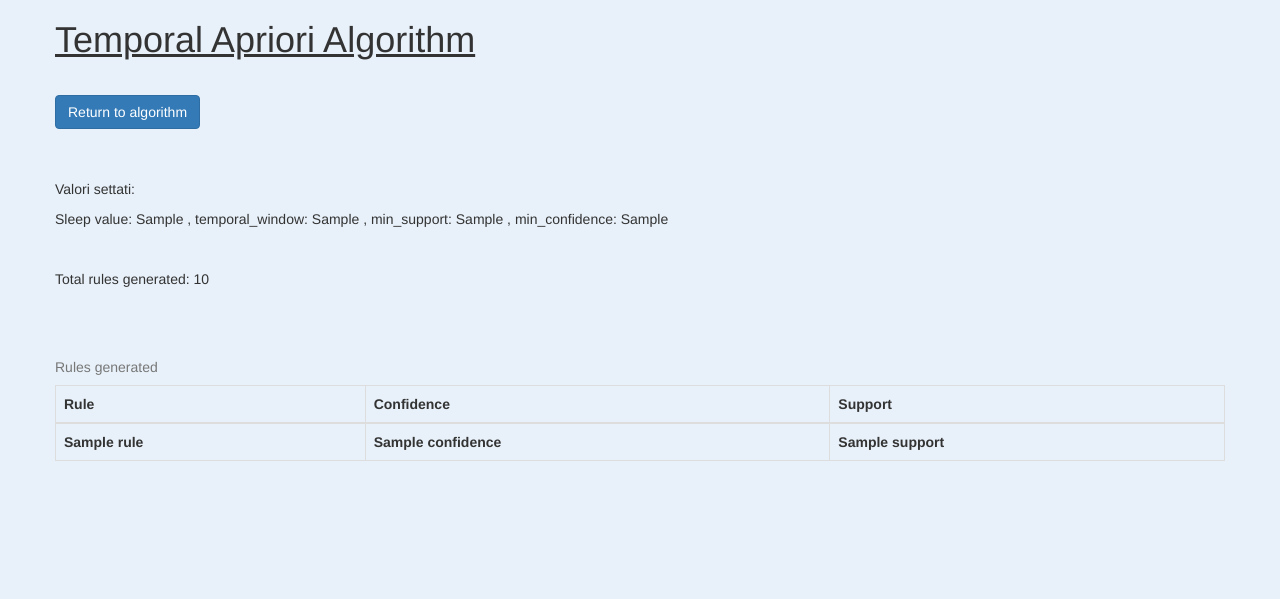
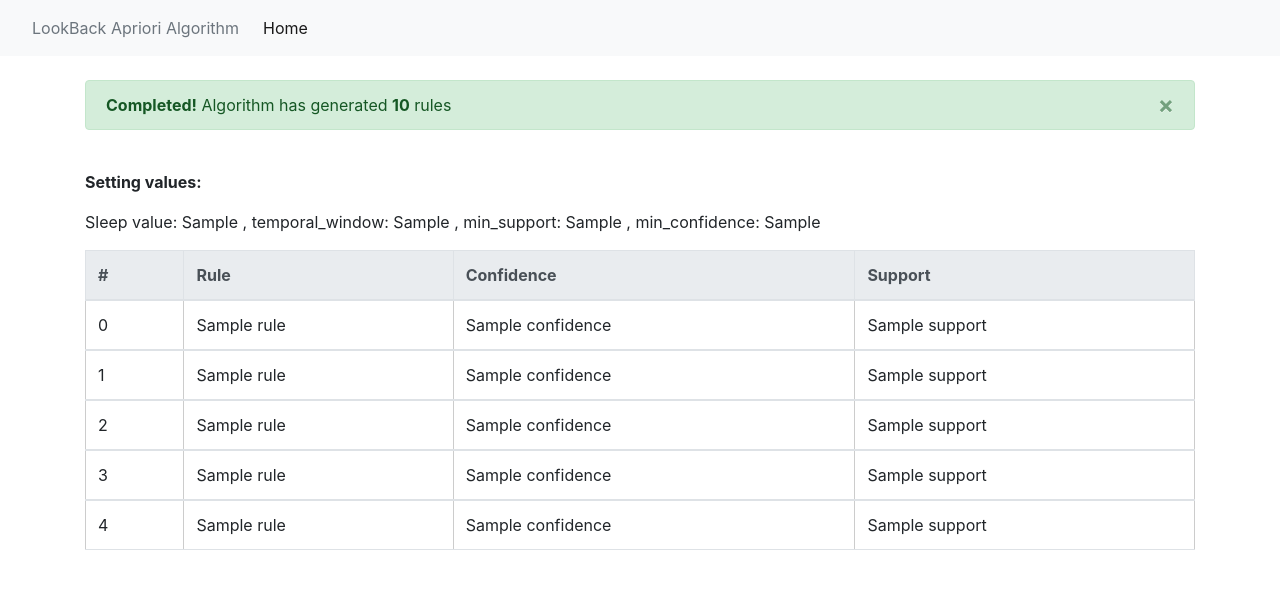
Before and after one commit to DataScienceUNIVR/Server_LookBack_Apriori_Algorithm, a Flask app: template templates/algorithm.html in a window 1280 px wide. Shown: the top 599 px of the page. Run offline with Flask 2, Linux system fonts and the light colour scheme; the template is opened without the code that fills it: most values are stand-ins (such as "Sample title", 1, 10 or a date in 2020); lists and menus that the app fills with data are empty; parts of the project's set-up code (start-up, migrations or seed data) failed here and were passed over; some libraries are stand-ins or nearby versions.

Commit message:
Done first assigniment

```diff
--- a/templates/algorithm.html
+++ b/templates/algorithm.html
@@ -1,16 +1,9 @@
 <!-- Questa è una classe figlia, Everything before it is printed out normally-->
-{% extends 'bootstrap/base.html' %}
-
-{% block styles %}
-{{ super() }}
-	<style>
-		body { background: #e8f1f9; }
-	</style>
-{% endblock %}
+{% extends 'base.html' %}
 
 
 {% block title %}
-Exec TAA
+ Exec LAA
 {% endblock %}
 
 
@@ -20,19 +13,21 @@ Exec TAA
   <div class="row">
     <div class="col-sm">
 
-      <!-- note, the id is not used in the template -->
+      <br/>
+      <div class="alert alert-success alert-dismissible fade show" role="alert">
+        <strong>Completed!</strong> Algorithm has generated <strong>{{len_rules}}</strong> rules
+        <button type="button" class="close" data-dismiss="alert" aria-label="Close">
+          <span aria-hidden="true">&times;</span>
+        </button>
+      </div>
 
-      <u><h1 class="pt-5 pb-2">Temporal Apriori Algorithm</h1></u>
-
-        <a href="{{ url_for('index') }}">
-          <input class="btn btn-primary" type="button" value="Return to algorithm" style="margin-top:25px;">
-        </a>
     </div>
   </div>
 
+  <br/>
   <div class="row">
     <div class="col-sm">
-        <p class="font-weight-bold" style="margin-top:50px;">Valori settati: </p>
+        <p class="font-weight-bold">Setting values: </p>
         <p>Sleep value: {{sleep_value}} ,
         temporal_window: {{temporal_window}} ,
         min_support: {{min_support}} ,
@@ -41,32 +36,54 @@ Exec TAA
     </div>
   </div>
 
+  <style>
+    .tableFixHead {
+      overflow-y: auto;
+      height: 300px;
+    }
+    .tableFixHead thead th {
+      position: sticky;
+      top: 0;
+    }
+    table {
+      border-collapse: collapse;
+      width: 100%;
+    }
+    th,
+    td {
+      padding: 8px 16px;
+      border: 1px solid #ccc;
+    }
+    th {
+      background: #eee;
+    }
+  </style>
   <div class="row">
     <div class="col-sm">
-        <p class="font-weight-bold" style="margin-top:30px;">Total rules generated: {{len_rules}}</p>
-    </div>
-  </div>
-
-  <div class="row">
-    <div class="col-sm" >
-      <table class="table table-bordered" style="margin-top:50px;">
+    <div class="tableFixHead table table-hover" >
+      <table class="table">
         <caption>Rules generated</caption>
-        <thead class="thead-dark">
+        <thead class="thead-light">
+          <tr>
+          <th scope="col">#</th>
           <th scope="col">Rule</th>
           <th scope="col">Confidence</th>
           <th scope="col">Support</th>
+        </tr>
         </thead>
-        {%for element in rules%}
+        {%for i in range(20)%}
         <tbody>
           <tr>
-            <th>{{element.rule}}</th>
-            <th>{{element.confidence}}</th>
-            <th>{{element.support}}</th>
+            <td>{{i}}</td>
+            <td>{{rules[i].rule}}</td>
+            <td>{{rules[i].confidence}}</td>
+            <td>{{rules[i].support}}</td>
           </tr>
         </tbody>
       {%endfor%}
-      </table>
+    </table>
     </div>
+  </div>
   </div>
 
 
--- a/templates/base.html
+++ b/templates/base.html
@@ -1,45 +1,37 @@
-{% extends "bootstrap/base.html" %}
+<!doctype html>
+<html lang="en">
+<head>
+  <!-- Required meta tags -->
+  <meta charset="utf-8">
+  <meta name="viewport" content="width=device-width, initial-scale=1, shrink-to-fit=no">
 
-{% block title %}Flasky{% endblock %}
+  <!-- Bootstrap CSS -->
+  <link rel="stylesheet" href="https://cdn.jsdelivr.net/npm/bootstrap@4.3.1/dist/css/bootstrap.min.css" integrity="sha384-ggOyR0iXCbMQv3Xipma34MD+dH/1fQ784/j6cY/iJTQUOhcWr7x9JvoRxT2MZw1T" crossorigin="anonymous">
 
-{% block head %}
-{{ super() }}
-<link rel="shortcut icon" href="{{ url_for('static', filename = 'favicon.ico') }}"
- type="image/x-icon">
-<link rel="icon" href="{{ url_for('static', filename = 'favicon.ico') }}"
- type="image/x-icon">
+  <title>
+      {% block title %}Home{% endblock %}
+  </title>
+</head>
+
+<body>
+  <nav class="navbar navbar-expand-lg navbar-light bg-light">
+    <a class="nav-link disabled" href="#">LookBack Apriori Algorithm</a>
+
+    <div class="collapse navbar-collapse" id="navbarSupportedContent">
+      <ul class="navbar-nav mr-auto">
+        <li class="nav-item active">
+          <a class="nav-link" href="{{ url_for('index') }}">Home <span class="sr-only">(current)</span></a>
+        </li>
+    </div>
+  </nav>
+
+  <script src="https://code.jquery.com/jquery-3.4.1.slim.min.js" integrity="sha384-J6qa4849blE2+poT4WnyKhv5vZF5SrPo0iEjwBvKU7imGFAV0wwj1yYfoRSJoZ+n" crossorigin="anonymous"></script>
+  <script src="https://cdn.jsdelivr.net/npm/popper.js@1.16.0/dist/umd/popper.min.js" integrity="sha384-Q6E9RHvbIyZFJoft+2mJbHaEWldlvI9IOYy5n3zV9zzTtmI3UksdQRVvoxMfooAo" crossorigin="anonymous"></script>
+   <script src="https://cdn.jsdelivr.net/npm/bootstrap@4.4.1/dist/js/bootstrap.min.js" integrity="sha384-wfSDF2E50Y2D1uUdj0O3uMBJnjuUD4Ih7YwaYd1iqfktj0Uod8GCExl3Og8ifwB6" crossorigin="anonymous"></script>
+
+{% block content %}
 {% endblock %}
 
+</body>
 
-{% block navbar %}
-
-<div class="navbar navbar-inverse" role="navigation">
- <div class="container">
- <div class="navbar-header">
- <button type="button" class="navbar-toggle"
- data-toggle="collapse" data-target=".navbar-collapse">
- <span class="sr-only">Toggle navigation</span>
- <span class="icon-bar"></span>
- <span class="icon-bar"></span>
- <span class="icon-bar"></span>
- </button>
- <a class="navbar-brand" href="/">Flasky</a>
- </div>
- <div class="navbar-collapse collapse">
- <ul class="nav navbar-nav">
- <li><a href="/">Home</a></li>
- </ul>
- </div>
- </div>
-</div>
-{% endblock %}
-{% block content %}
-<div class="container">
- {% block page_content %}{% endblock %}
-</div>
-{% endblock %}
-
-{% block scripts %}
-{{ super() }}
-{{ moment.include_moment() }}
-{% endblock %}
+</html>
--- a/templates/data.html
+++ /dev/null
@@ -1,4 +0,0 @@
-{% for key,value in form_data.items() %}
-<h2> {{key}}</h2>
-<p> {{value}}</p>
-{% endfor %}
```
Also changed, not shown: templates/404.html (deleted, +0 -7 lines), templates/index.html (+34 -18 lines).
